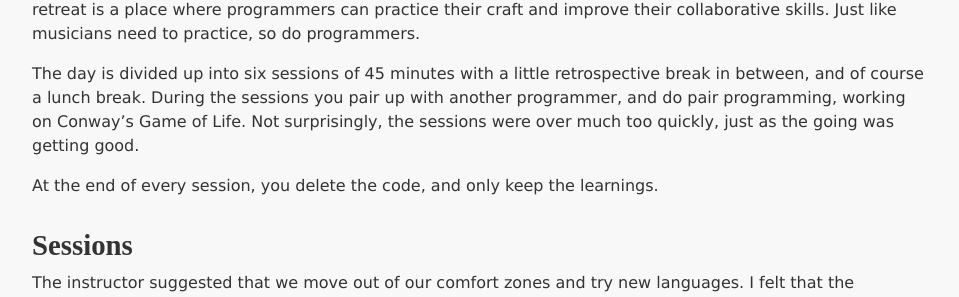
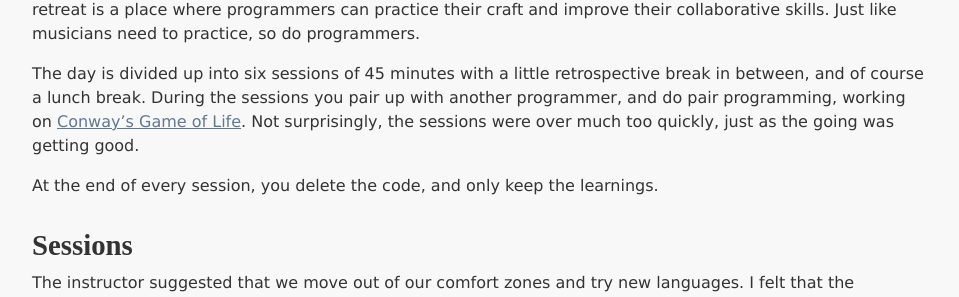
Before and after one commit to mroderick/blog.jekyll, a Jekyll site: the page built from site/_posts/2011-07-10-code-retreat-berlin.md, in a window 1280 px wide. Shown: the part 325-622 px from the top of the page, without its empty margins (160-1119 px from the left). Built offline with Jekyll 4.4.1, drawn with Linux system fonts in a browser that asks for light colours; Markdown is read by kramdown in place of the engine named in the settings; comment, search, counter and statistics services are not loaded; part of the change alters nothing that is shown.

```diff
--- a/site/_posts/2011-07-10-code-retreat-berlin.md
+++ b/site/_posts/2011-07-10-code-retreat-berlin.md
@@ -9,7 +9,7 @@ On Saturday 2011-07-09 I attended [Code Retreat Berlin](coderetreat-berlin.de/),
 
 For those that have not been to or heard of code retreats, let me just quickly sketch out the concept. A code retreat is a place where programmers can practice their craft and improve their collaborative skills. Just like musicians need to practice, so do programmers.
 
-The day is divided up into six sessions of 45 minutes with a little retrospective break in between, and of course a lunch break. During the sessions you pair up with another programmer, and do pair programming, working on Conway's Game of Life. Not surprisingly, the sessions were over much too quickly, just as the going was getting good.
+The day is divided up into six sessions of 45 minutes with a little retrospective break in between, and of course a lunch break. During the sessions you pair up with another programmer, and do pair programming, working on [Conway's Game of Life](http://www.conwaylife.com/wiki/Conway's_Game_of_Life). Not surprisingly, the sessions were over much too quickly, just as the going was getting good.
 
 At the end of every session, you delete the code, and only keep the learnings.
 
```
